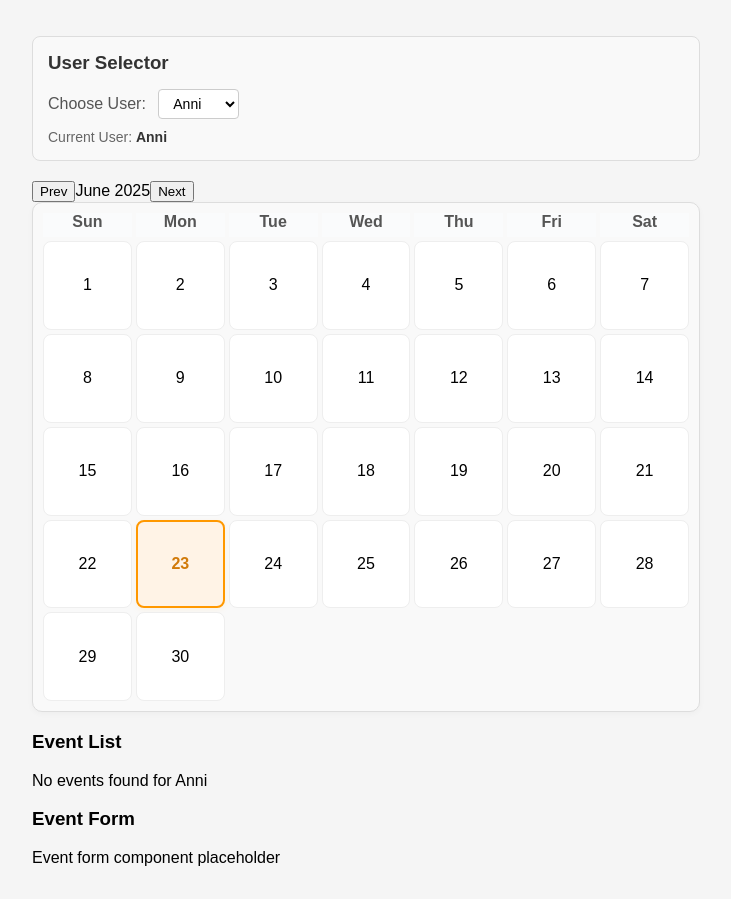
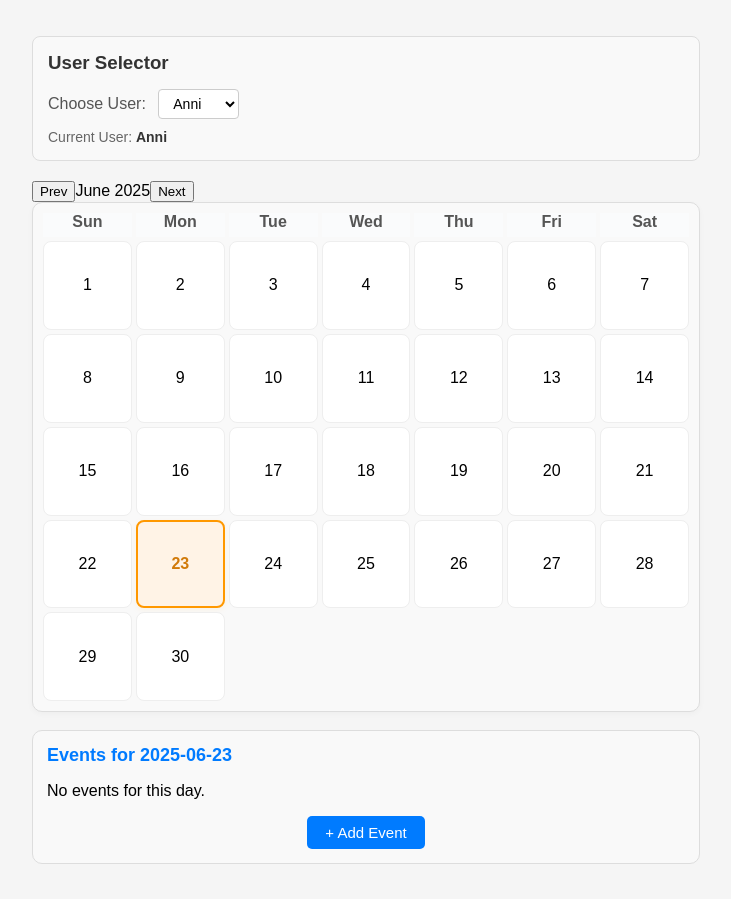
Before and after one commit to AnniMetsaniitty/shared-calendar-app, a React (Vite) app: page / in a window 1280 px wide. Shown: the whole page, without its empty margins (274-1005 px from the left). Built offline with nearby package versions, Linux system fonts and the light colour scheme.

Commit message:
feat: create "Add Event" functionality with edit and delete features

```diff
--- a/src/App.jsx
+++ b/src/App.jsx
@@ -14,7 +14,6 @@ function App() {
         <Navigation />
         <CalendarView />
         <EventList />
-        <EventForm />
       </div>
     </CalendarProvider>
   );
--- a/src/components/EventForm.jsx
+++ b/src/components/EventForm.jsx
@@ -1,8 +1,71 @@
-function EventForm() {
+import { useState } from "react";
+import { useCalendarContext } from "../context/CalendarContext";
+
+function EventForm({ onClose, date }) {
+  const { setEvents, events, currentUser } = useCalendarContext();
+
+  // State for each field
+  const [title, setTitle] = useState("");
+  const [description, setDescription] = useState("");
+  const [time, setTime] = useState("");
+
+  function handleSubmit(e) {
+    e.preventDefault();
+
+    // Simple validation
+    if (!title) return alert("Title is required!");
+
+    // Create event object
+    const newEvent = {
+      id: crypto.randomUUID(),
+      user: currentUser,
+      title,
+      description,
+      date, // comes from props (selected day)
+      time
+    };
+
+    // Add to events
+    setEvents([...events, newEvent]);
+    onClose(); // Close form
+  }
+
   return (
-    <div>
-      <h3>Event Form</h3>
-      <p>Event form component placeholder</p>
+    <div className="event-form-modal">
+      <div className="event-form-panel">
+        <h3>Add Event for {date}</h3>
+        <form onSubmit={handleSubmit}>
+          <input
+            type="text"
+            placeholder="Title*"
+            value={title}
+            onChange={e => setTitle(e.target.value)}
+            required
+            className="event-input"
+          />
+          <input
+            type="text"
+            placeholder="Description"
+            value={description}
+            onChange={e => setDescription(e.target.value)}
+            className="event-input"
+          />
+          <input
+            type="time"
+            value={time}
+            onChange={e => setTime(e.target.value)}
+            className="event-input"
+          />
+          <div style={{ marginTop: 12 }}>
+            <button type="submit" className="add-event-btn">
+              Add Event
+            </button>
+            <button type="button" onClick={onClose} className="add-event-btn" style={{ background: "#eee", color: "#444", marginLeft: 10 }}>
+              Cancel
+            </button>
+          </div>
+        </form>
+      </div>
     </div>
   );
 }
--- a/src/components/EventList.jsx
+++ b/src/components/EventList.jsx
@@ -1,19 +1,38 @@
+import { useState } from "react";
 import { useCalendarContext } from '../context/CalendarContext';
+import EventForm from './EventForm';
 
 function EventList() {
-  const { events, currentUser } = useCalendarContext();
+  const { events, selectedDay, currentUser } = useCalendarContext();
+  const [showForm, setShowForm] = useState(false);
 
-  const userEvents = events.filter(event => event.user === currentUser);
+  // All events for the selected day (any user)
+  const dayEvents = events.filter(event => event.date === selectedDay);
 
   return (
-    <div>
-      <h3>Event List</h3>
-      {userEvents.length > 0 ? (
-        userEvents.map(event => (
-          <div key={event.id}>{event.title}</div>
+    <div className="event-list-container">
+      <h3>Events for {selectedDay}</h3>
+      {dayEvents.length > 0 ? (
+        dayEvents.map(event => (
+          <div className="event-card" key={event.id}>
+            <strong>{event.title}</strong>
+            <div>
+              {event.time ? `@${event.time}` : ""}
+              {" | "}
+              <span style={{ color: "#007bff" }}>{event.user}</span>
+            </div>
+            <div style={{ fontSize: 13, color: "#888" }}>{event.description}</div>
+            {/* (Edit/Delete coming soon) */}
+          </div>
         ))
       ) : (
-        <p>No events found for {currentUser}</p>
+        <p>No events for this day.</p>
+      )}
+      <button className="add-event-btn" onClick={() => setShowForm(true)}>
+        + Add Event
+      </button>
+      {showForm && (
+        <EventForm onClose={() => setShowForm(false)} date={selectedDay} />
       )}
     </div>
   );
--- a/src/styles/style.css
+++ b/src/styles/style.css
@@ -227,3 +227,48 @@ body {
     font-size: 15px;
   }
 }
+
+/* Modal overlay for event form */
+.event-form-modal {
+  position: fixed;
+  top: 0; left: 0; right: 0; bottom: 0;
+  background: rgba(0,0,0,0.17);
+  z-index: 50;
+  display: flex;
+  align-items: center;
+  justify-content: center;
+}
+
+/* Form panel styles */
+.event-form-panel {
+  background: #fff;
+  border-radius: 12px;
+  padding: 22px 20px 18px 20px;
+  min-width: 310px;
+  max-width: 90vw;
+  box-shadow: 0 8px 32px rgba(0,0,0,0.13);
+  border: 1px solid #eee;
+}
+
+.event-input {
+  width: 100%;
+  padding: 7px 10px;
+  margin: 7px 0;
+  border: 1px solid #ddd;
+  border-radius: 6px;
+  font-size: 15px;
+  box-sizing: border-box;
+  display: block;
+}
+
+.event-input:focus {
+  border-color: #007bff;
+  outline: none;
+}
+
+.event-form-panel h3 {
+  margin-top: 0;
+  color: #007bff;
+  font-size: 18px;
+  margin-bottom: 8px;
+}
```
